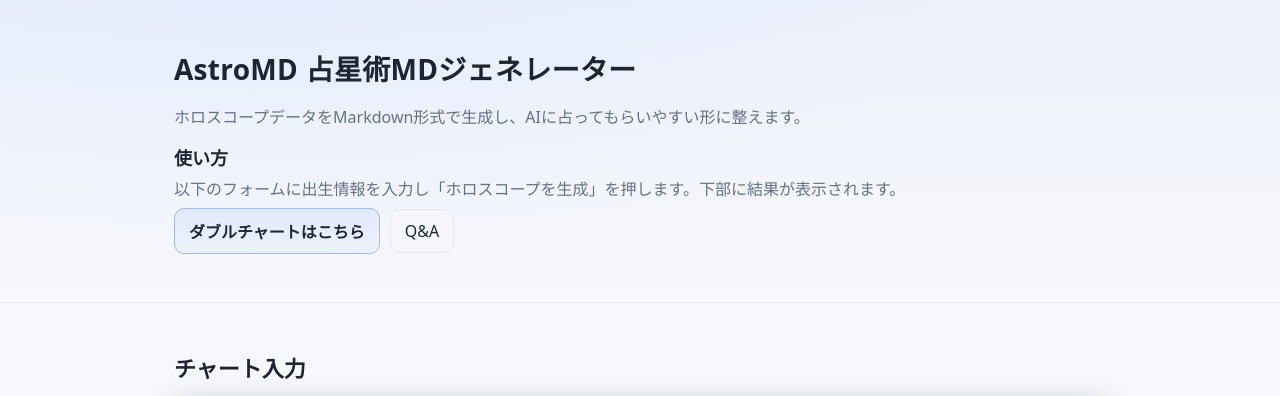
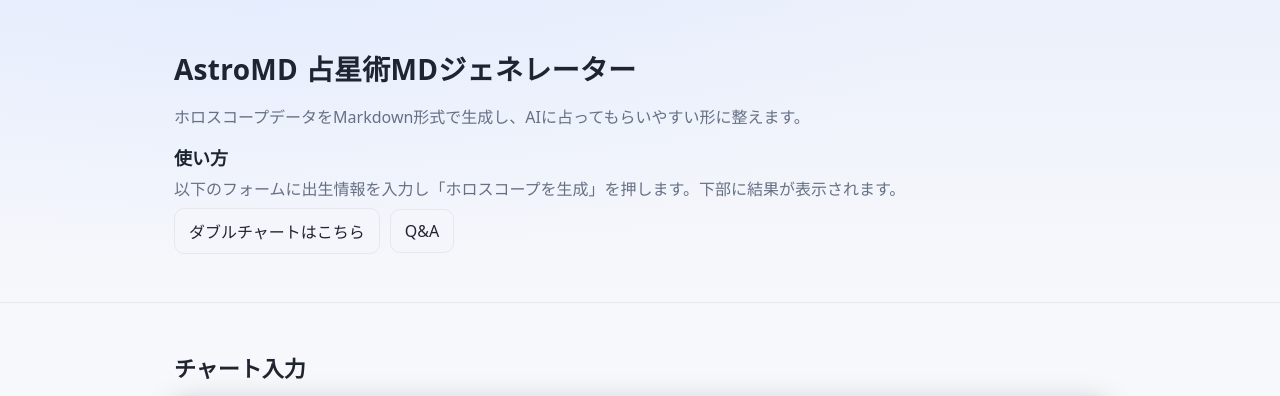
Before and after one commit to 7water-iriumi/astro_md, a Flask app: page / in a window 1280 px wide. Shown: the top 396 px of the page. Run offline with Flask 3, Linux system fonts and the light colour scheme.

Commit message:
index.htmlでボタンがダブルチャートだけ色濃いとキモいので修正

```diff
--- a/templates/index.html
+++ b/templates/index.html
@@ -20,7 +20,7 @@
             <h2>使い方</h2>
             <p>以下のフォームに出生情報を入力し「ホロスコープを生成」を押します。下部に結果が表示されます。</p>
             <div class="actions" style="margin-top: 8px;">
-                <a class="btn" href="{{ url_for('synastry') }}">ダブルチャートはこちら</a>
+                <a class="btn btn-secondary" href="{{ url_for('synastry') }}">ダブルチャートはこちら</a>
                 <a class="btn btn-secondary" href="{{ url_for('faq') }}">Q&A</a>
             </div>
         </div>
```
